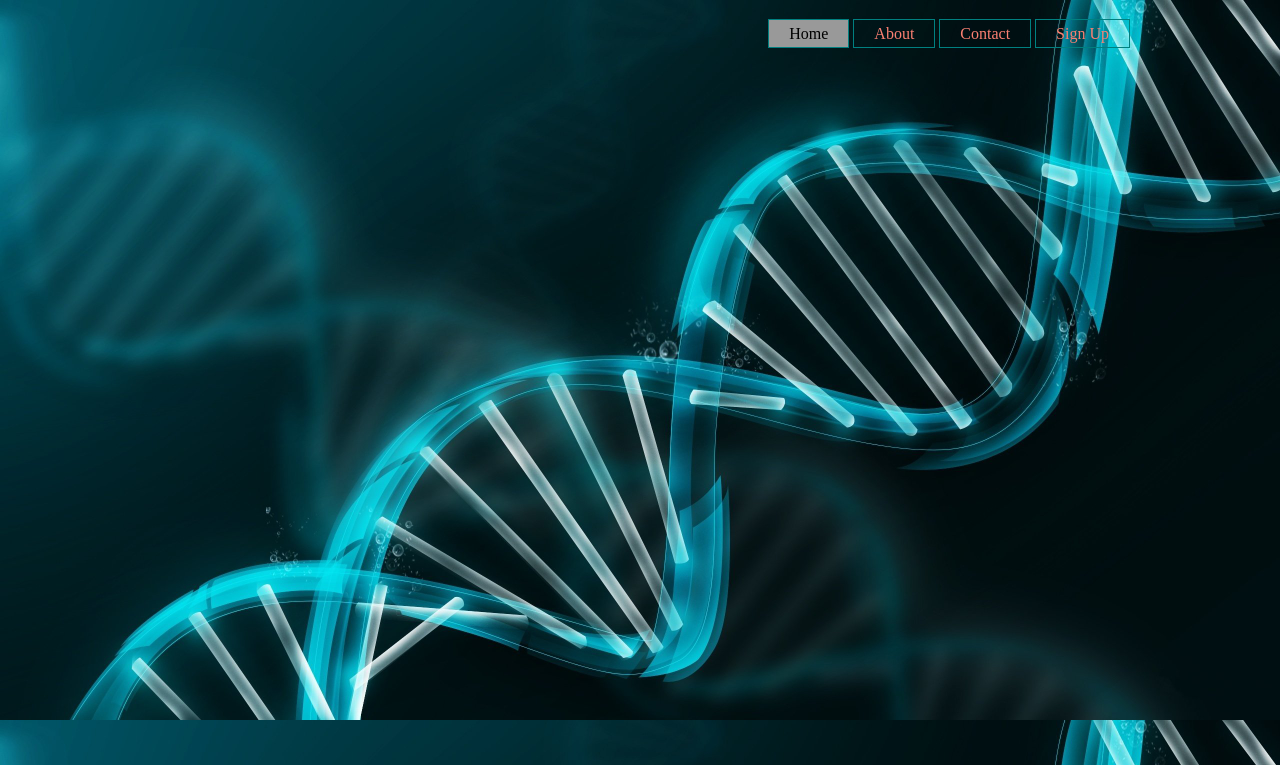
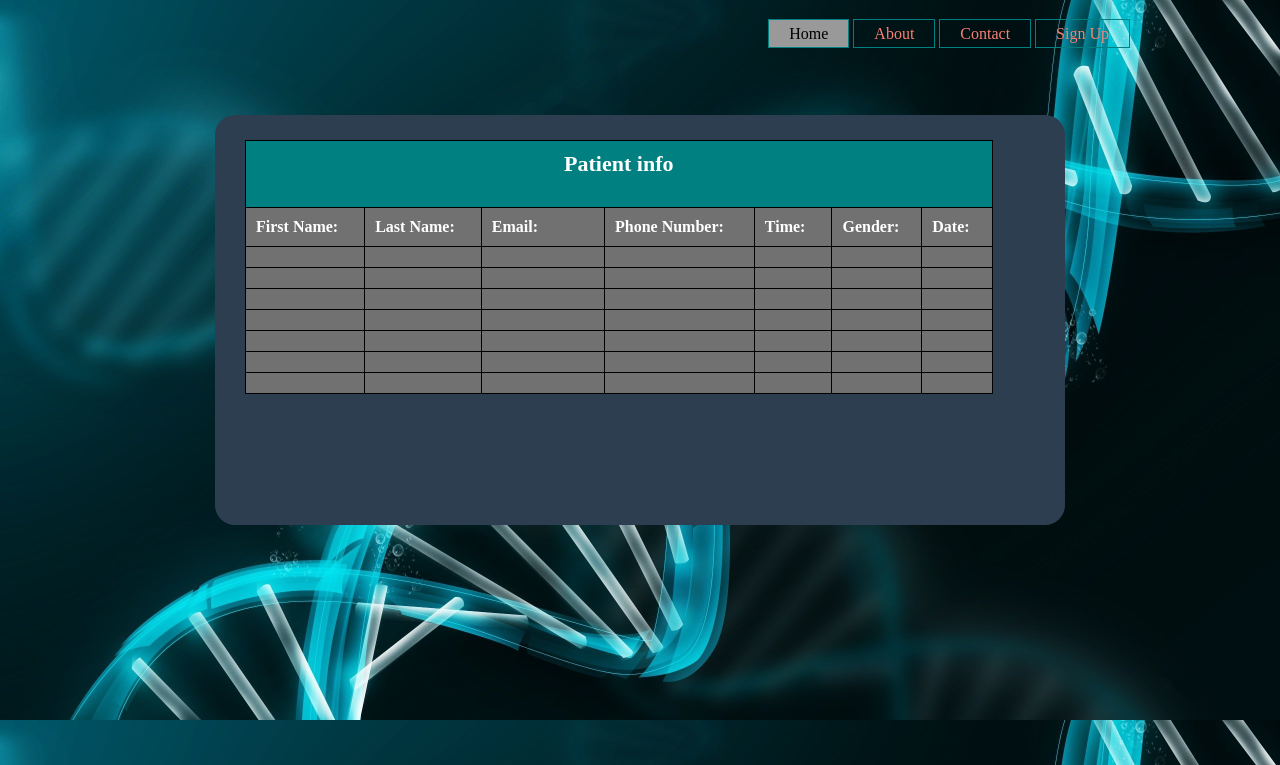
Before and after one commit to vdenize/BPS, a Django app: template admin/templates/admin/admin.html in a window 1280 px wide. Shown: the top 765 px of the page. Run offline with Django 3.2, Linux system fonts and the light colour scheme; the template is opened without the code that fills it, so the values that code supplies are empty.

Commit message:
ADMIN HTML

```diff
--- a/admin/templates/admin/admin.html
+++ b/admin/templates/admin/admin.html
@@ -25,6 +25,8 @@
     <link rel="stylesheet" type="text/css" href="../../../style3.css">
     <link rel="stylesheet" type="text/css" href="../../../style4.css">
 
+
+
     <style>
         body {
             background-image: url("../../../picture.jpg");
@@ -33,12 +35,129 @@
             background-size: cover;
             background-size: center;
         }
+
+
+        table, th, td {
+
+            border: 1px solid black;
+            background-color: #717171;
+            border-collapse: collapse;
+            margin-top: -50px;
+
+
+
+
+        }
+
+        th, td {
+
+            padding:10px;
+            text-align: center;
+        }
+
+        th {
+            background-color: #717171;
+            color: white;
+
+        }
+
+        td{
+
+            background-color: teal;
+        }
+
     </style>
 </header>
 <body>
+<div class="adminbox">
+    <div class="adminbox1">
+ <table align="center">
+     <tr>
+         <td colspan="7"><h1> Patient info </h1></td>
+     </tr>
+     <tr>
+          <th> First Name: &nbsp&nbsp&nbsp </th>
+         <th> Last Name: &nbsp&nbsp&nbsp</th>
+         <th> Email: &nbsp&nbsp&nbsp&nbsp&nbsp&nbsp&nbsp&nbsp&nbsp&nbsp&nbsp&nbsp&nbsp </th>
+         <th> Phone Number: &nbsp&nbsp&nbsp&nbsp  </th>
+         <th> Time: &nbsp&nbsp&nbsp</th>
+         <th> Gender: &nbsp&nbsp </th>
+         <th> Date: &nbsp&nbsp  </th>
+
+     </tr>
+
+     <tr>
+          <th></th>
+         <th></th>
+         <th></th>
+         <th></th>
+         <th></th>
+         <th></th>
+         <th></th>
+
+     </tr>
+     <tr>
+          <th></th>
+         <th></th>
+         <th></th>
+         <th></th>
+         <th></th>
+         <th></th>
+         <th></th>
+
+     </tr>
+     <tr>
+          <th></th>
+         <th></th>
+         <th></th>
+         <th></th>
+         <th></th>
+         <th></th>
+         <th></th>
+     </tr>
+     <tr>
+          <th></th>
+         <th></th>
+         <th></th>
+         <th></th>
+         <th></th>
+         <th></th>
+         <th></th>
+     </tr>
+     <tr>
+          <th></th>
+         <th></th>
+         <th></th>
+         <th></th>
+         <th></th>
+         <th></th>
+         <th></th>
+     </tr>
+     <tr>
+          <th></th>
+         <th></th>
+         <th></th>
+         <th></th>
+         <th></th>
+         <th></th>
+         <th></th>
+     </tr>
+     <tr>
+          <th></th>
+         <th></th>
+         <th></th>
+         <th></th>
+         <th></th>
+         <th></th>
+         <th></th>
+
+     </tr>
 
 
 
+ </table>
+</div>
+</div>
 
 
 
--- a/style4.css
+++ b/style4.css
@@ -1,125 +1,21 @@
-/* reservation*/
-
 .adminbox {
-    width: 750px;
-    height: 610px;
+    width: 850px;
+    height: 410px;
     background: #2C3E50;
     color: #fff;
-    top: 53%;
+    top: 40%;
     left: 50%;
     position: absolute;
     transform: translate(-50%, -50%);
     box-sizing: border-box;
-    padding: 70px 30px;
+    padding: 75px 30px;
     border-radius: 20px;
 }
 
-.user{
-	width: 100px;
-	height: 100px;
-	border-radius: 50%;
-	position: absolute;
-	top: -23px;
-	left: calc(50% - 50px);
-}
-h1{
-	margin: 0;
-	padding: 0 0 20px;
-	text-align: center;
-	font-size: 22px;
-}
+.adminbox1 {
 
-.adminbox p{
-	margin: 0;
-	padding: 0;
-	font-weight: bold;
+
+
+
 
 }
-
-.adminbox input{
-	width: 100%;
-	margin-bottom: 20px;
-	border-radius: 15px;
-}
-
-.adminbox input[type="text"]
-{
-	border: none;
-	border-bottom: 1px solid #fff;
-	background: #fff;
-	outline: none;
-	height: 40px;
-	font-size: 16px;
-	color: #000;
-}
-.adminbox input[type="submit"]
-{
-	border: none;
-	height: 40px;
-	background: #008080;
-	outline: none;
-	color: #fff;
-	font-size: 18px;
-	border-radius: 20px;
-}
-.adminbox input[type="submit"]:hover
-{
-	cursor: pointer;
-	background: #F5B041;
-	color: #000;
-}
-.adminupper{
-
-	float:center;
-	background-color:#2C3E50;
-	text-align: center;
-
-}
-.adminupperleft{
-
-	float:left;
-	text-align: center;
-	background-color:blue;
-	width: 300px;
-
-}
-.adminupperright{
-	text-align: center;
-	float:right;
-	background-color:red;
-	width: 300px;
-}
-
-.adminmid{
-    text-align: center;
-    float: left;
-    background-color: purple;
-    width: 300px;
-}
-
-.adminlowermid{
-	text-align: center;
-	float:right;
-	background-color:black;
-	width: 300px;
-}
-.adminlowerleft{
-	text-align: center;
-	float:left;
-	background-color:black;
-	width: 300px;
-}
-
-.adminlowerright{
-	text-align: center;
-	float:right;
-	background-color:black;
-	width: 300px;
-}
-.adminlowerlowermid{
-	text-align: center;
-	float:center;
-	background-color:black;
-	width: 300px;
-
-}
```
